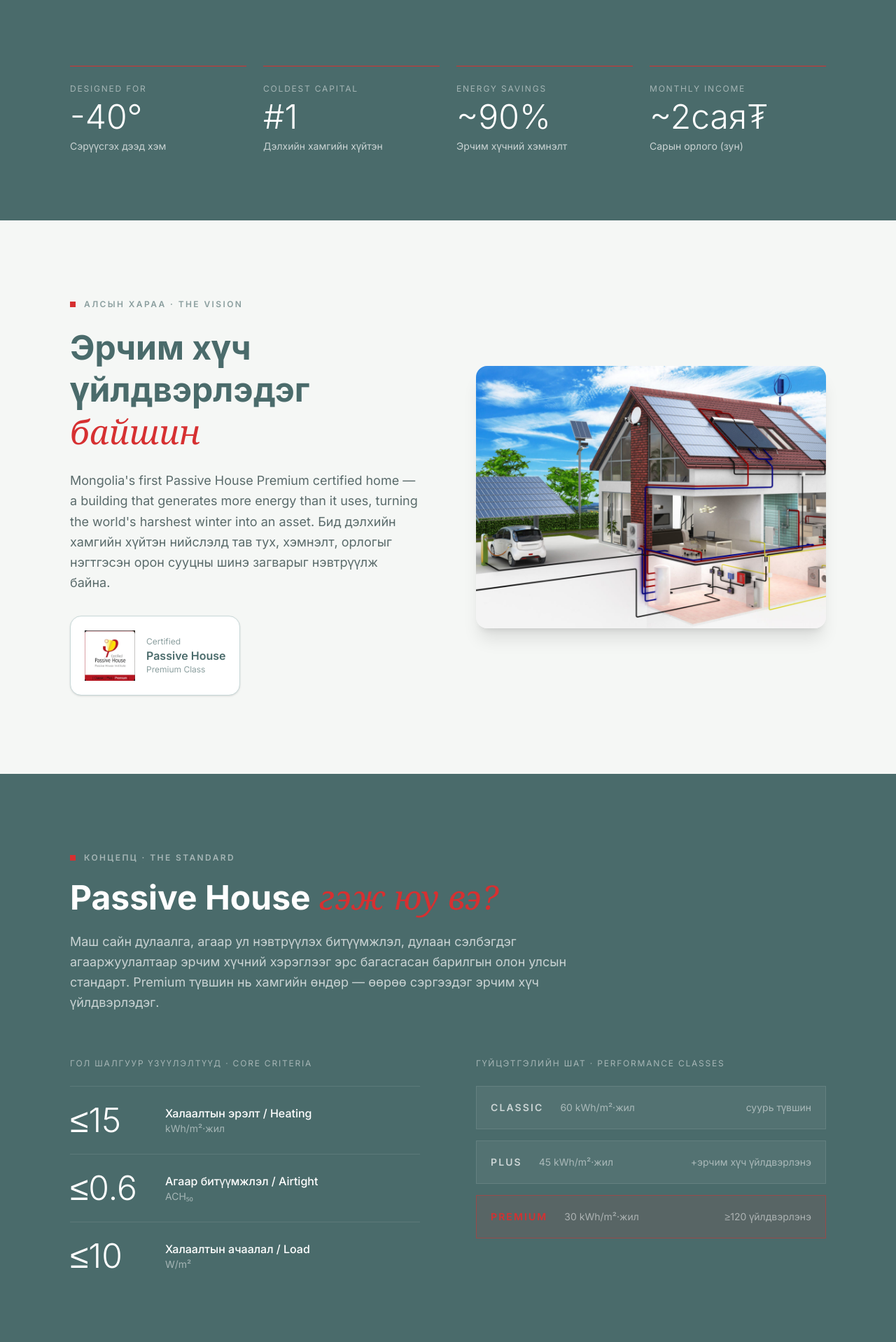
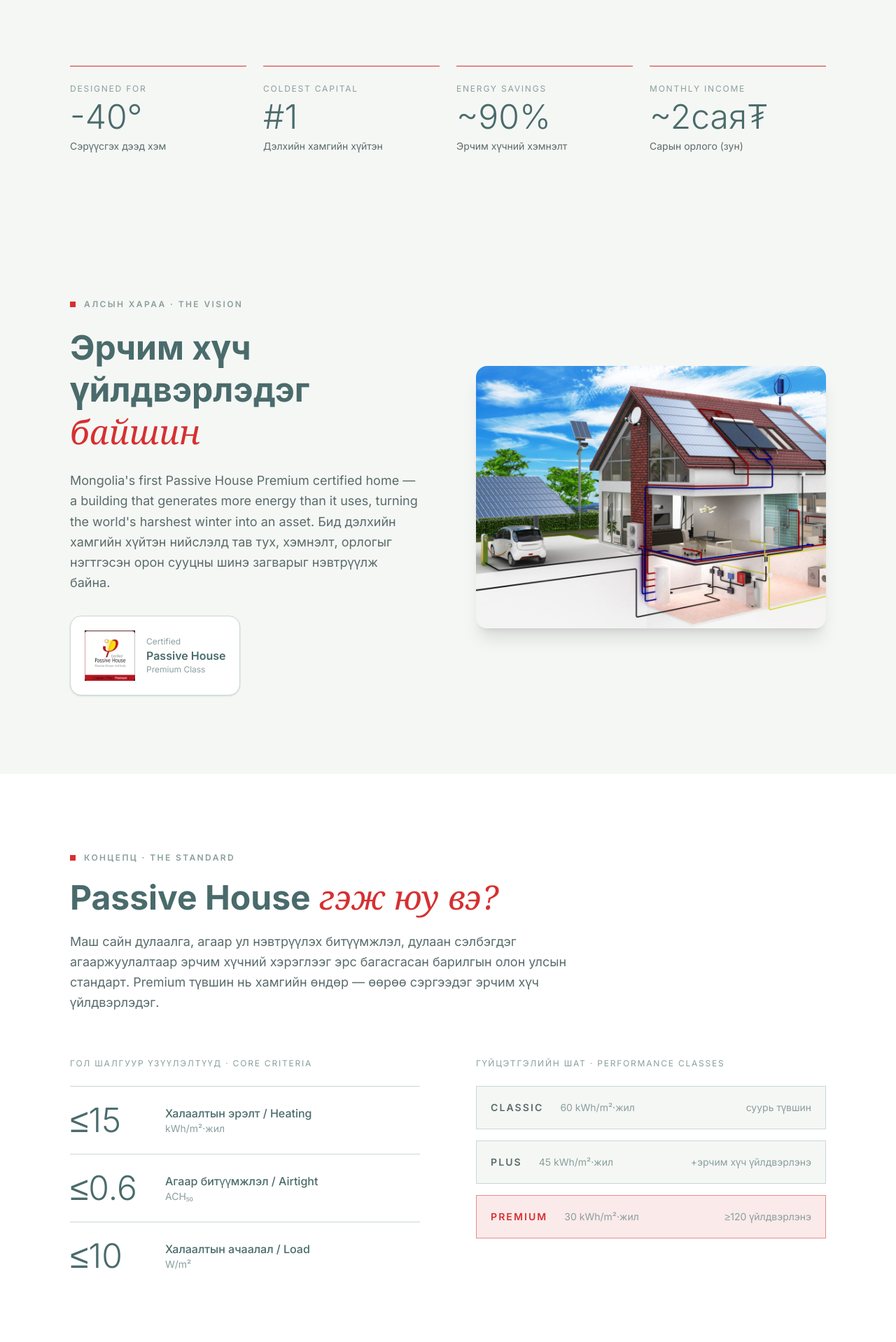
Before and after one commit to elikjandlt/TechInvent, a Next.js app: page /en/passive-premium in a window 1280 px wide. Shown: the part 722-2640 px from the top of the page at 70% size. Built offline with nearby package versions, Linux system fonts and the light colour scheme; no server answers.

Commit message:
refactor: replace green backgrounds with clean white/surface on passive premium page

```diff
--- a/src/app/[locale]/passive-premium/page.tsx
+++ b/src/app/[locale]/passive-premium/page.tsx
@@ -149,7 +149,7 @@ export default function PassivePremiumPage() {
       </section>
 
       {/* Stats */}
-      <section className="py-16 md:py-24 bg-secondary text-white">
+      <section className="py-16 md:py-24 bg-surface text-secondary">
         <div className="max-w-[1440px] mx-auto px-6 lg:px-[100px]">
           <div className="grid grid-cols-2 md:grid-cols-4 gap-8 md:gap-6">
             {stats.map((stat, index) => (
@@ -161,9 +161,9 @@ export default function PassivePremiumPage() {
                 transition={{ duration: 0.5, delay: index * 0.1 }}
                 className="border-t border-primary pt-6"
               >
-                <p className="text-xs tracking-[0.15em] text-white/50 uppercase mb-2">{stat.sub}</p>
-                <p className="text-4xl md:text-5xl font-light text-white mb-2">{stat.value}</p>
-                <p className="text-sm text-white/70">{stat.label}</p>
+                <p className="text-xs tracking-[0.15em] text-text-muted uppercase mb-2">{stat.sub}</p>
+                <p className="text-4xl md:text-5xl font-light text-secondary mb-2">{stat.value}</p>
+                <p className="text-sm text-text-secondary">{stat.label}</p>
               </motion.div>
             ))}
           </div>
@@ -235,20 +235,20 @@ export default function PassivePremiumPage() {
       </section>
 
       {/* 02 Standard */}
-      <section className="py-20 md:py-28 bg-secondary text-white">
+      <section className="py-20 md:py-28 bg-white text-secondary">
         <div className="max-w-[1440px] mx-auto px-6 lg:px-[100px]">
           <div className="flex items-center gap-3 mb-6">
             <div className="w-2 h-2 bg-primary" />
-            <span className="text-xs font-semibold tracking-[0.2em] text-white/50 uppercase">
+            <span className="text-xs font-semibold tracking-[0.2em] text-text-muted uppercase">
               КОНЦЕПЦ · THE STANDARD
             </span>
           </div>
 
-          <h2 className="text-3xl md:text-5xl font-bold mb-6">
+          <h2 className="text-3xl md:text-5xl font-bold text-secondary mb-6">
             Passive House <span className="italic font-serif font-normal text-primary">гэж юу вэ?</span>
           </h2>
 
-          <p className="text-lg text-white/70 max-w-3xl leading-relaxed mb-16">
+          <p className="text-lg text-text-secondary max-w-3xl leading-relaxed mb-16">
             Маш сайн дулаалга, агаар ул нэвтрүүлэх битүүмжлэл, дулаан сэлбэгдэг агааржуулалтаар
             эрчим хүчний хэрэглээг эрс багасгасан барилгын олон улсын стандарт. Premium түвшин
             нь хамгийн өндөр — өөрөө сэргээдэг эрчим хүч үйлдвэрлэдэг.
@@ -256,7 +256,7 @@ export default function PassivePremiumPage() {
 
           <div className="grid grid-cols-1 lg:grid-cols-2 gap-12 lg:gap-20">
             <div>
-              <p className="text-xs tracking-[0.15em] text-white/50 uppercase mb-6">ГОЛ ШАЛГУУР ҮЗҮҮЛЭЛТҮҮД · CORE CRITERIA</p>
+              <p className="text-xs tracking-[0.15em] text-text-muted uppercase mb-6">ГОЛ ШАЛГУУР ҮЗҮҮЛЭЛТҮҮД · CORE CRITERIA</p>
               <div className="space-y-6">
                 {criteria.map((item, index) => (
                   <motion.div
@@ -265,12 +265,12 @@ export default function PassivePremiumPage() {
                     whileInView={{ opacity: 1, x: 0 }}
                     viewport={{ once: true }}
                     transition={{ duration: 0.4, delay: index * 0.1 }}
-                    className="flex items-center gap-6 border-t border-white/10 pt-6"
+                    className="flex items-center gap-6 border-t border-border pt-6"
                   >
-                    <span className="text-4xl md:text-5xl font-light text-white w-28 shrink-0">{item.value}</span>
+                    <span className="text-4xl md:text-5xl font-light text-secondary w-28 shrink-0">{item.value}</span>
                     <div>
-                      <p className="font-medium text-white">{item.label}</p>
-                      <p className="text-sm text-white/50">{item.unit}</p>
+                      <p className="font-medium text-secondary">{item.label}</p>
+                      <p className="text-sm text-text-muted">{item.unit}</p>
                     </div>
                   </motion.div>
                 ))}
@@ -278,7 +278,7 @@ export default function PassivePremiumPage() {
             </div>
 
             <div>
-              <p className="text-xs tracking-[0.15em] text-white/50 uppercase mb-6">ГҮЙЦЭТГЭЛИЙН ШАТ · PERFORMANCE CLASSES</p>
+              <p className="text-xs tracking-[0.15em] text-text-muted uppercase mb-6">ГҮЙЦЭТГЭЛИЙН ШАТ · PERFORMANCE CLASSES</p>
               <div className="space-y-4">
                 {classes.map((cls, index) => (
                   <motion.div
@@ -287,13 +287,13 @@ export default function PassivePremiumPage() {
                     whileInView={{ opacity: 1, x: 0 }}
                     viewport={{ once: true }}
                     transition={{ duration: 0.4, delay: index * 0.1 }}
-                    className={`flex items-center justify-between p-5 border ${cls.active ? "border-primary/50 bg-primary/10" : "border-white/10 bg-white/5"}`}
+                    className={`flex items-center justify-between p-5 border ${cls.active ? "border-primary/50 bg-primary/10" : "border-border bg-surface"}`}
                   >
                     <div className="flex items-center gap-6">
-                      <span className={`text-sm font-semibold tracking-[0.15em] ${cls.active ? "text-primary" : "text-white/70"}`}>{cls.name}</span>
-                      <span className="text-white/50 text-sm">{cls.value}</span>
+                      <span className={`text-sm font-semibold tracking-[0.15em] ${cls.active ? "text-primary" : "text-text-secondary"}`}>{cls.name}</span>
+                      <span className="text-text-muted text-sm">{cls.value}</span>
                     </div>
-                    <span className="text-sm text-white/50">{cls.desc}</span>
+                    <span className="text-sm text-text-muted">{cls.desc}</span>
                   </motion.div>
                 ))}
               </div>
@@ -341,13 +341,13 @@ export default function PassivePremiumPage() {
             initial={{ opacity: 0, y: 20 }}
             whileInView={{ opacity: 1, y: 0 }}
             viewport={{ once: true }}
-            className="bg-secondary text-white rounded-2xl p-8 md:p-10 border-l-4 border-primary"
+            className="bg-surface text-secondary rounded-2xl p-8 md:p-10 border-l-4 border-primary"
           >
-            <p className="text-xs tracking-[0.15em] text-white/50 uppercase mb-3">БОЛОМЖ · THE OPPORTUNITY</p>
+            <p className="text-xs tracking-[0.15em] text-text-muted uppercase mb-3">БОЛОМЖ · THE OPPORTUNITY</p>
             <p className="text-xl md:text-2xl font-medium mb-2">
               Хамгийн хатуу нөхцөл бол хамгийн том нотолгоо. Энд бүтэх юм бол хаана ч бүтнэ.
             </p>
-            <p className="text-white/60 italic">
+            <p className="text-text-secondary italic">
               If a Passive Premium home works in the world&apos;s coldest capital, it works anywhere.
             </p>
           </motion.div>
@@ -413,16 +413,16 @@ export default function PassivePremiumPage() {
       </section>
 
       {/* 08 System */}
-      <section className="py-20 md:py-28 bg-secondary text-white">
+      <section className="py-20 md:py-28 bg-white text-secondary">
         <div className="max-w-[1440px] mx-auto px-6 lg:px-[100px]">
           <div className="flex items-center gap-3 mb-6">
             <div className="w-2 h-2 bg-primary" />
-            <span className="text-xs font-semibold tracking-[0.2em] text-white/50 uppercase">
+            <span className="text-xs font-semibold tracking-[0.2em] text-text-muted uppercase">
               ШИЙДЭЛ · THE SYSTEM
             </span>
           </div>
 
-          <h2 className="text-3xl md:text-5xl font-bold mb-12">
+          <h2 className="text-3xl md:text-5xl font-bold text-secondary mb-12">
             Технологийн <span className="italic font-serif font-normal text-primary">дөрвөн тулгуур</span>
           </h2>
 
@@ -434,16 +434,16 @@ export default function PassivePremiumPage() {
                 whileInView={{ opacity: 1, y: 0 }}
                 viewport={{ once: true }}
                 transition={{ duration: 0.4, delay: index * 0.1 }}
-                className="bg-white/5 backdrop-blur-sm border border-white/10 rounded-2xl p-6 hover:bg-white/10 transition-colors"
+                className="bg-surface border border-border rounded-2xl p-6 hover:bg-white hover:shadow-lg transition-all"
               >
                 <div className="flex items-center justify-between mb-6">
                   <sys.icon className="w-8 h-8 text-primary" />
-                  <span className="text-xs tracking-[0.1em] text-white/50 uppercase">{sys.sub}</span>
+                  <span className="text-xs tracking-[0.1em] text-text-muted uppercase">{sys.sub}</span>
                 </div>
 
-                <p className="text-3xl font-light text-white mb-2">{sys.value}</p>
-                <p className="font-semibold text-white mb-3">{sys.label}</p>
-                <p className="text-sm text-white/60 leading-relaxed">{sys.desc}</p>
+                <p className="text-3xl font-light text-secondary mb-2">{sys.value}</p>
+                <p className="font-semibold text-secondary mb-3">{sys.label}</p>
+                <p className="text-sm text-text-secondary leading-relaxed">{sys.desc}</p>
               </motion.div>
             ))}
           </div>
@@ -451,25 +451,16 @@ export default function PassivePremiumPage() {
       </section>
 
       {/* Values */}
-      <section className="py-20 md:py-32 text-white relative overflow-hidden">
-        <div className="absolute inset-0 z-0">
-          <Image
-            src="/images/passive-premium/passive01.jpg"
-            alt="Passive Premium values"
-            fill
-            className="object-cover"
-          />
-        </div>
-
-        <div className="relative z-10 max-w-[1440px] mx-auto px-6 lg:px-[100px]">
+      <section className="py-20 md:py-32 bg-surface text-secondary">
+        <div className="max-w-[1440px] mx-auto px-6 lg:px-[100px]">
           <div className="flex items-center gap-3 mb-6">
             <div className="w-2 h-2 bg-primary" />
-            <span className="text-xs font-semibold tracking-[0.2em] text-white/80 uppercase">
+            <span className="text-xs font-semibold tracking-[0.2em] text-text-muted uppercase">
               ҮНЭ ЦЭНЭ · WHY IT PAYS
             </span>
           </div>
 
-          <h2 className="text-3xl md:text-5xl font-bold mb-12 drop-shadow-lg">
+          <h2 className="text-3xl md:text-5xl font-bold text-secondary mb-12">
             Гурван давхар <span className="italic font-serif font-normal text-primary">үнэ цэнэ</span>
           </h2>
 
@@ -481,12 +472,12 @@ export default function PassivePremiumPage() {
                 whileInView={{ opacity: 1, y: 0 }}
                 viewport={{ once: true }}
                 transition={{ duration: 0.4, delay: index * 0.1 }}
-                className="bg-black/40 backdrop-blur-md border border-white/20 rounded-2xl p-8 hover:bg-black/50 transition-colors"
+                className="bg-white border border-border rounded-2xl p-8 hover:shadow-lg transition-shadow"
               >
                 <val.icon className="w-10 h-10 text-primary mb-6" />
-                <p className="text-2xl font-serif italic text-white mb-1">{val.title}</p>
-                <p className="text-sm font-semibold tracking-[0.15em] text-white/80 mb-4">{val.mnTitle}</p>
-                <p className="text-white/80 leading-relaxed">{val.desc}</p>
+                <p className="text-2xl font-serif italic text-secondary mb-1">{val.title}</p>
+                <p className="text-sm font-semibold tracking-[0.15em] text-text-muted mb-4">{val.mnTitle}</p>
+                <p className="text-text-secondary leading-relaxed">{val.desc}</p>
               </motion.div>
             ))}
           </div>
@@ -537,7 +528,7 @@ export default function PassivePremiumPage() {
       </section>
 
       {/* 20 Next Project */}
-      <section className="py-20 md:py-28 bg-secondary text-white">
+      <section className="py-20 md:py-28 bg-surface text-secondary">
         <div className="max-w-[1440px] mx-auto px-6 lg:px-[100px]">
           <div className="grid grid-cols-1 lg:grid-cols-2 gap-12 lg:gap-20 items-center">
             <motion.div
@@ -548,14 +539,14 @@ export default function PassivePremiumPage() {
             >
               <div className="flex items-center gap-3 mb-6">
                 <div className="w-2 h-2 bg-primary" />
-                <span className="text-xs font-semibold tracking-[0.2em] text-white/50 uppercase">
+                <span className="text-xs font-semibold tracking-[0.2em] text-text-muted uppercase">
                   ИРЭЭДҮЙ · NEXT PROJECT (2027)
                 </span>
               </div>
 
-              <p className="text-7xl md:text-9xl font-light text-white mb-6">2027</p>
+              <p className="text-7xl md:text-9xl font-light text-secondary mb-6">2027</p>
 
-              <h2 className="text-3xl md:text-5xl font-bold mb-6">
+              <h2 className="text-3xl md:text-5xl font-bold text-secondary mb-6">
                 Дараагийн төсөл — <span className="italic font-serif font-normal text-primary">Passive Condo</span>
               </h2>
 
@@ -566,9 +557,9 @@ export default function PassivePremiumPage() {
                   "Эхний хаусын туршлага дээр суурьлина",
                   "Нийт 209.8 kW нарны систем (хөгжүүлэлт)",
                 ].map((item, index) => (
-                  <div key={index} className="flex items-center gap-3 border-b border-white/10 pb-4">
+                  <div key={index} className="flex items-center gap-3 border-b border-border pb-4">
                     <Home className="w-4 h-4 text-primary" />
-                    <span className="text-white/80">{item}</span>
+                    <span className="text-text-secondary">{item}</span>
                   </div>
                 ))}
               </div>
```
